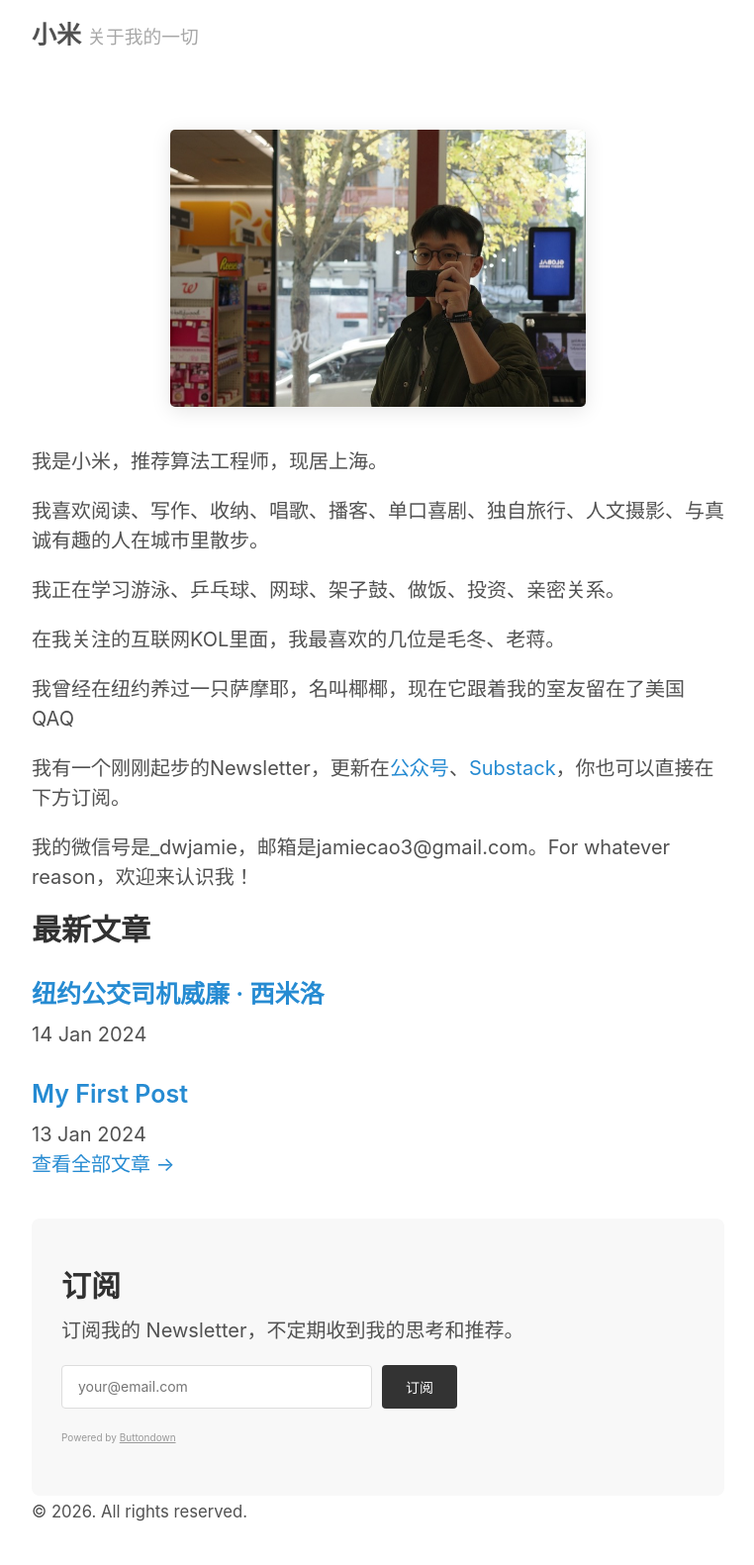
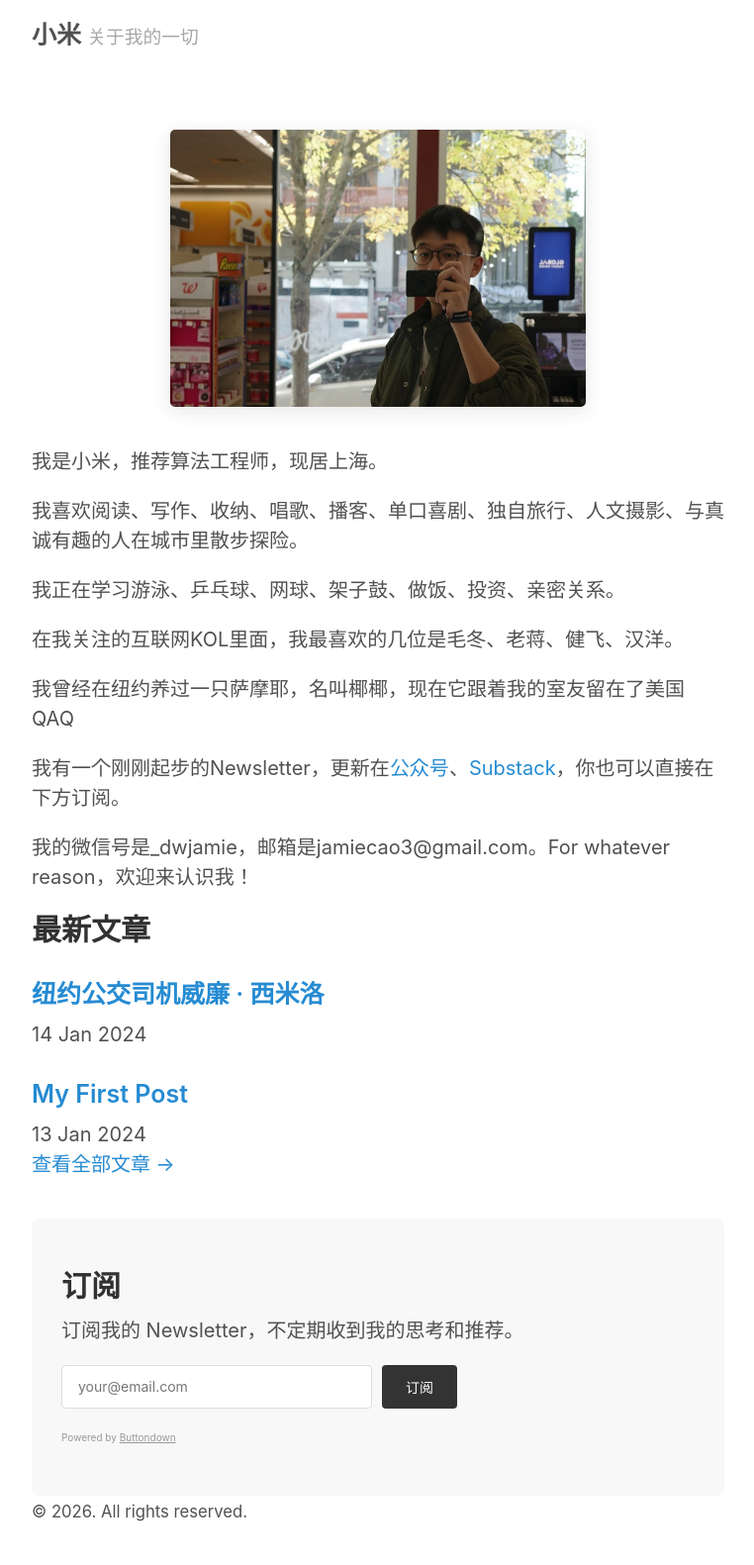
Before and after one commit to dwjamie/dwjamie.github.io, a Jekyll site: the page built from index.html, in a window 1280 px wide. Shown: the whole page at 99% size, without its empty margins (258-1020 px from the left). Built offline with Jekyll 4.4.1, drawn with Linux system fonts in a browser that asks for light colours.

Commit message:
Revise personal introduction and favorite KOLs
Updated personal interests and favorite KOLs in the introduction.

```diff
--- a/index.html
+++ b/index.html
@@ -10,11 +10,11 @@ title: Home
 <div class="home-intro">
   <p>我是小米，推荐算法工程师，现居上海。</p>
 
-  <p>我喜欢阅读、写作、收纳、唱歌、播客、单口喜剧、独自旅行、人文摄影、与真诚有趣的人在城市里散步。</p>
+  <p>我喜欢阅读、写作、收纳、唱歌、播客、单口喜剧、独自旅行、人文摄影、与真诚有趣的人在城市里散步探险。</p>
 
   <p>我正在学习游泳、乒乓球、网球、架子鼓、做饭、投资、亲密关系。</p>
 
-  <p>在我关注的互联网KOL里面，我最喜欢的几位是毛冬、老蒋。</p>
+  <p>在我关注的互联网KOL里面，我最喜欢的几位是毛冬、老蒋、健飞、汉洋。</p>
 
   <p>我曾经在纽约养过一只萨摩耶，名叫椰椰，现在它跟着我的室友留在了美国QAQ</p>
 
```
